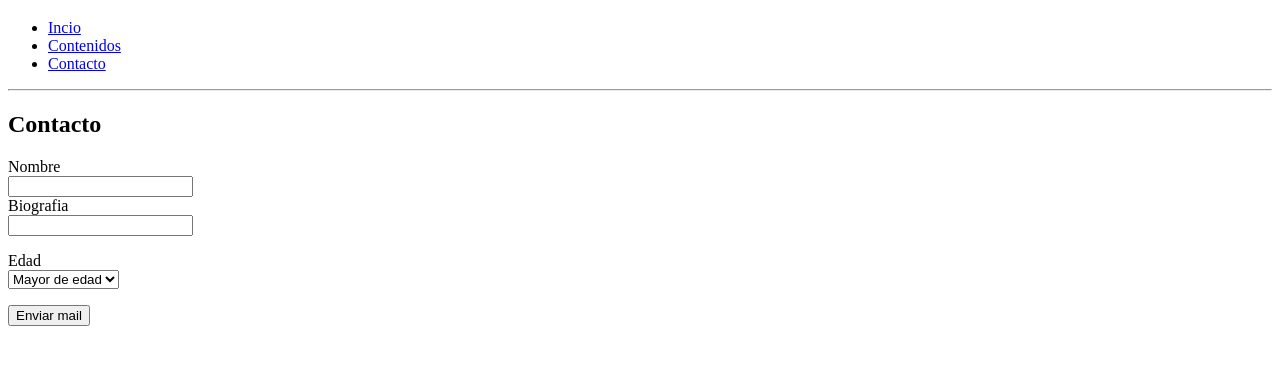
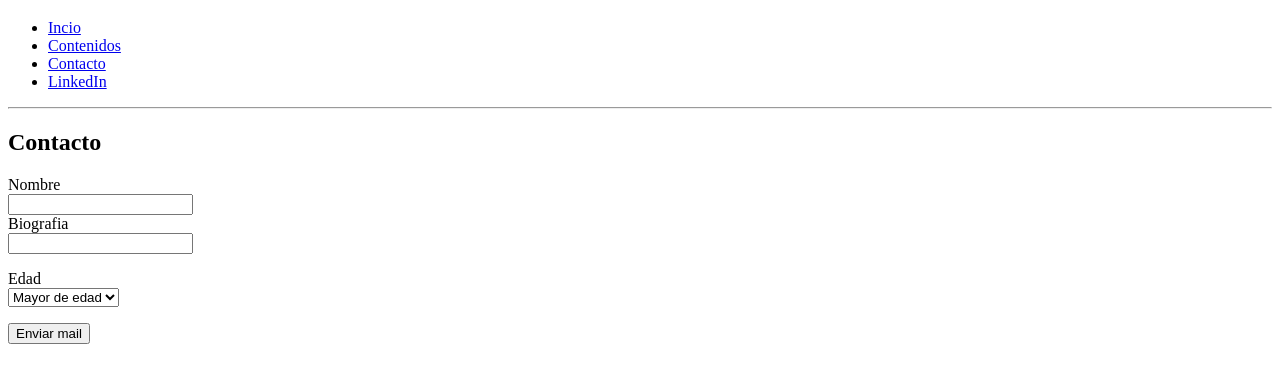
Before and after one commit to zoiber/100-days-of-code-R1, a plain HTML site: page D5/contacto.html in a window 1280 px wide. Shown: the part 61-444 px from the top of the page. Drawn offline with Linux system fonts and the light colour scheme.

Commit message:
actualizacion readme

```diff
--- a/D5/contacto.html
+++ b/D5/contacto.html
@@ -12,6 +12,7 @@
       <li><a href="index.html" title="Inicio">  Incio</a></li>
       <li><a href="contenido.html" title="Contenidos">Contenidos</a></li>
       <li><a href="contacto.html" title="Contacto">Contacto</a></li>
+      <li><a href="https://www.linkedin.com/in/pablo-lucero-ec/" title="LinkedIn" target="_blank">LinkedIn</a></li>
     </ul>
     <!--Para separar el contenido-->
     <hr/>
```
Also changed, not shown: D5/contenido.html (+1 -0 lines), 1 other file.
